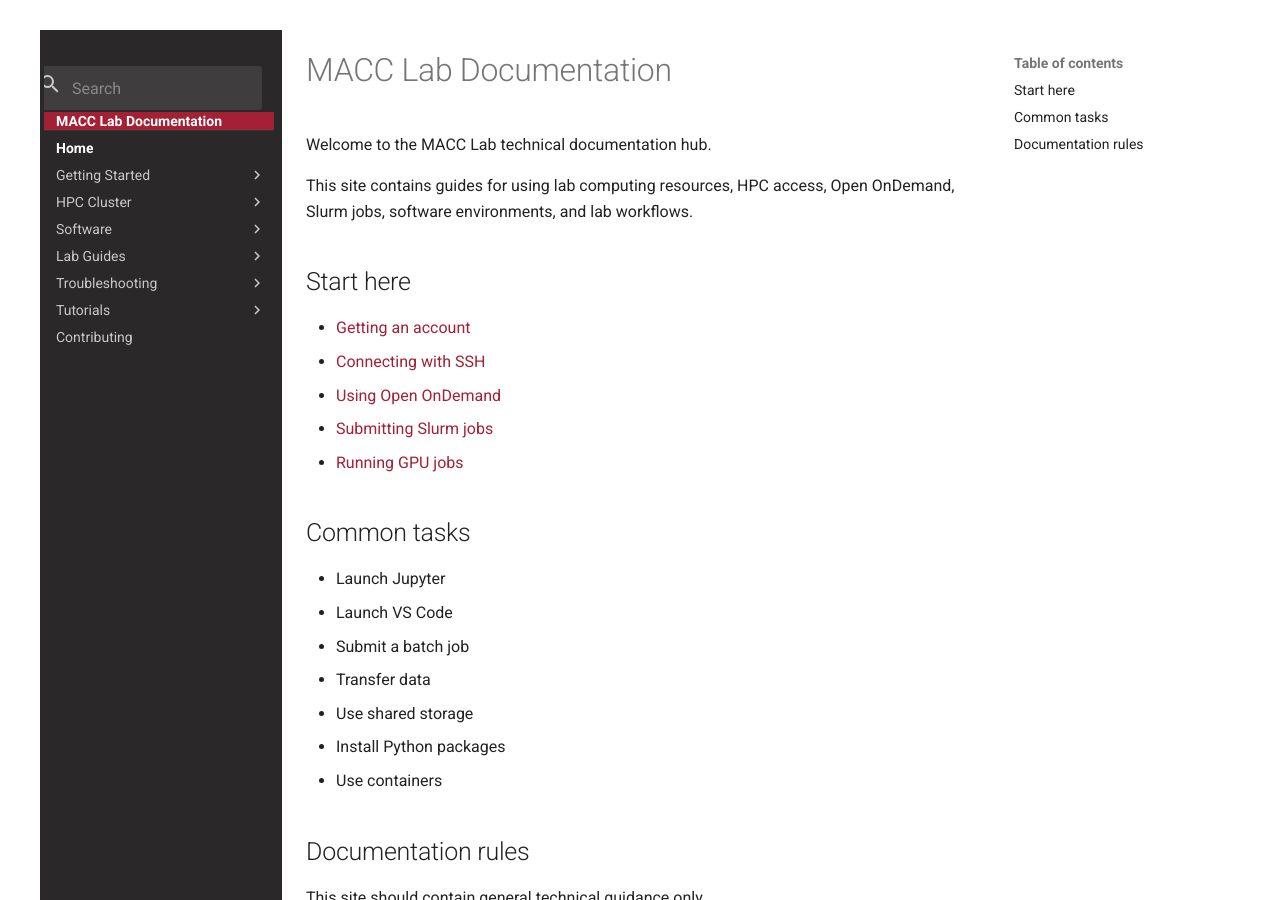
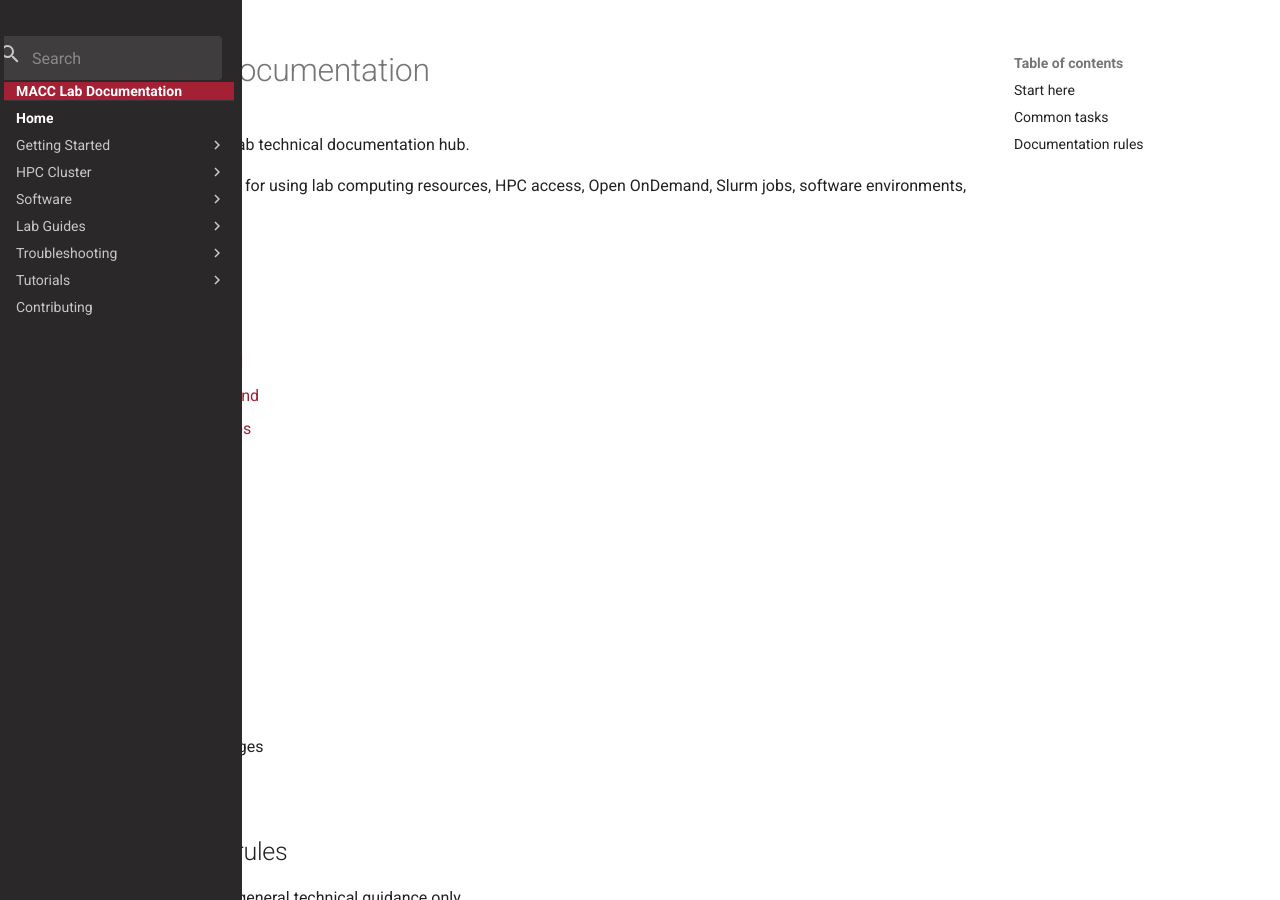
Before and after one commit to macclab-stevens/wiki, an MkDocs documentation site: the page built from docs/index.md, in a window 1280 px wide and 900 px high. Built offline with MkDocs 1.6.1 and Material for MkDocs 9.7.7, drawn with Linux system fonts in a browser that asks for light colours; comment, search, counter and statistics services are not loaded.

Commit message:
docs: fix sidebar to position fixed, full viewport height, z-index overlay

```diff
--- a/docs/stylesheets/olcf-ish.css
+++ b/docs/stylesheets/olcf-ish.css
@@ -24,7 +24,19 @@
    ================================================================ */
 
 .md-sidebar--primary {
+  position: fixed !important;
+  top: 0 !important;
+  left: 0 !important;
+  height: 100vh !important;
+  z-index: 200 !important;
   background-color: #2a2828 !important;
+  overflow: hidden;
+}
+
+.md-sidebar--primary .md-sidebar__scrollwrap {
+  height: 100vh !important;
+  max-height: 100vh !important;
+  overflow-y: auto;
 }
 
 /* Site title / nav back-button strip */
```
